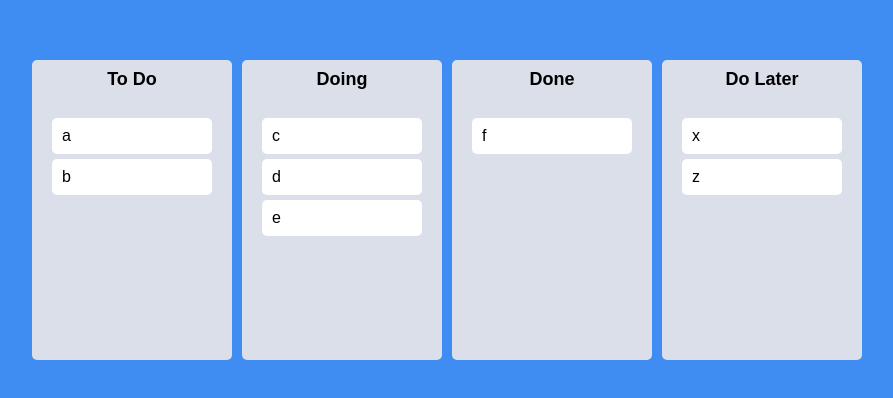
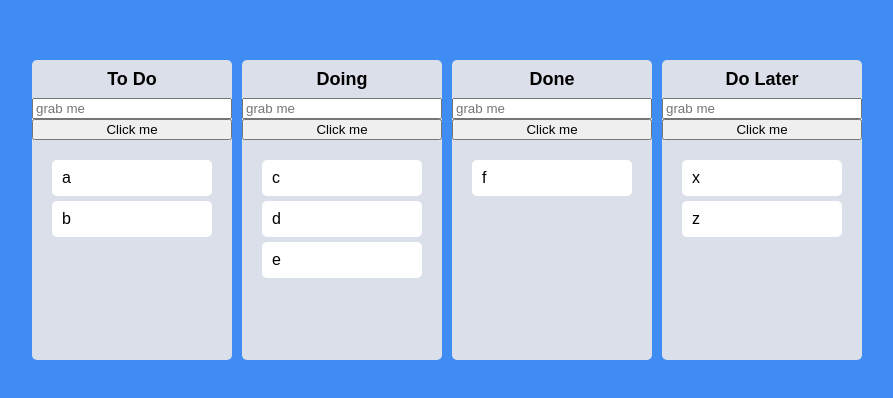
Before and after one commit to jiyong0419/react-masterclass_chapter7, a React (Create React App) app: page / in a window 1280 px wide. Shown: the part 190-588 px from the top of the page, without its empty margins (193-1086 px from the left). Built offline with nearby package versions, Linux system fonts and the light colour scheme.

Commit message:
#7.13
useRef( null )

```diff
--- a/src/Components/Board.tsx
+++ b/src/Components/Board.tsx
@@ -1,6 +1,7 @@
 import { Droppable } from "react-beautiful-dnd";
 import styled from "styled-components";
 import DraggableCard from "./DraggableCard";
+import { useRef } from "react";
 
 interface IBoardProps {
   toDos: string[];
@@ -40,9 +41,16 @@ const Area = styled.div<IAreaProps>`
 `;
 
 function Board({ toDos, boardId }: IBoardProps) {
+  const inputRef = useRef<HTMLInputElement>(null);
+  function onCilck() {
+    inputRef.current?.focus();
+  }
+
   return (
     <Wrapper>
       <Title>{boardId}</Title>
+      <input ref={inputRef} type="text" placeholder="grab me" />
+      <button onClick={onCilck}>Click me</button>
       <Droppable droppableId={boardId}>
         {(magic, snapshot) => (
           <Area
```
